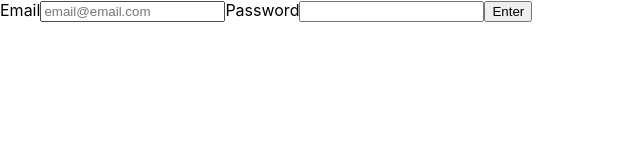
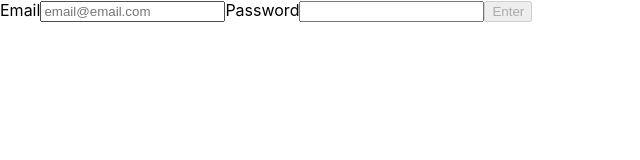
Before and after one commit to Ruan-Portella/Recipes_App, a React (Create React App) app: page / in a window 1280 px wide. Shown: the top 160 px of the page, without its empty margins (0-640 px from the left). Built offline with nearby package versions, Linux system fonts and the light colour scheme.

Commit message:
Feat: Requisito 01 - Concluído

```diff
--- a/src/App.js
+++ b/src/App.js
@@ -1,12 +1,16 @@
 import React from 'react';
 import './App.css';
+import { Route, Switch } from 'react-router-dom';
 import Login from './Pages/Login';
 
 function App() {
   return (
-    <div>
-      <Login />
-    </div>
+    <Switch>
+      <Route
+        path="/"
+        component={ Login }
+      />
+    </Switch>
   );
 }
 
--- a/src/Pages/Login.jsx
+++ b/src/Pages/Login.jsx
@@ -1,8 +1,16 @@
-import React, { useState } from 'react';
+import React, { useEffect, useState } from 'react';
 
 export default function Login() {
   const [email, setEmail] = useState('');
   const [password, setPassword] = useState('');
+  const [isDisable, setIsDisable] = useState(true)
+
+  useEffect(() => {
+    const emailRegex = /^[\w-.]+@([\w-]+\.)+[\w-]{2,4}$/g;
+    const minCaracter = 6
+    const btnValidation = emailRegex.test(email) && password.length > minCaracter
+    setIsDisable(!btnValidation)
+  },[email , password])
 
   return (
     <div>
@@ -28,7 +36,10 @@ export default function Login() {
           value={ password }
         />
       </label>
-      <button data-testid="login-submit-btn">Enter</button>
+      <button
+      data-testid="login-submit-btn"
+      disabled={ isDisable }
+      >Enter</button>
     </div>
   );
 }
--- a/src/index.js
+++ b/src/index.js
@@ -1,12 +1,17 @@
 import React from 'react';
 import ReactDOM from 'react-dom/client';
 import './index.css';
+import { BrowserRouter } from 'react-router-dom';
 import App from './App';
 import * as serviceWorker from './serviceWorker';
 
 ReactDOM
   .createRoot(document.getElementById('root'))
-  .render(<App />);
+  .render(
+    <BrowserRouter>
+      <App />
+    </BrowserRouter>,
+  );
 
 // If you want your app to work offline and load faster, you can change
 // unregister() to register() below. Note this comes with some pitfalls.
```
Also changed, not shown: src/tests/helpers/renderWithRouter.js (added, +13 -0 lines), 2 other files (tests, documents, lock files or other folders).
